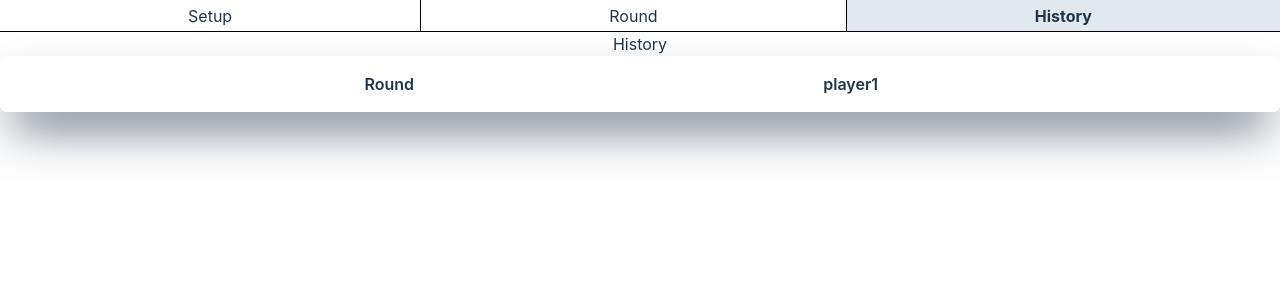
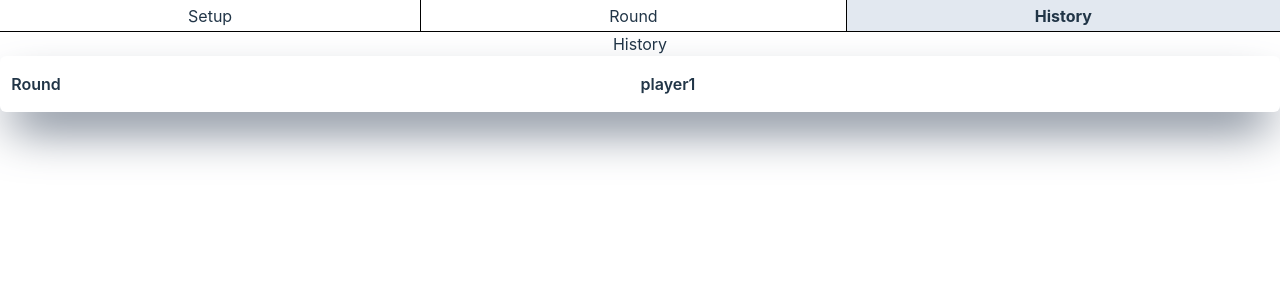
Before and after one commit to maldestor95/score, a Vue app: page / in a window 1280 px wide. Both pictures are taken after a click on the element "History". Shown: the top 300 px of the page. Built offline with nearby package versions, Linux system fonts and the light colour scheme.

Commit message:
history: update style

```diff
--- a/src/pages/wizard/history.vue
+++ b/src/pages/wizard/history.vue
@@ -1,16 +1,20 @@
 <template>
   <div>History</div>
-  <container class="flex flex-row justify-evenly">
-    <div class="w-20 font-semibold">
+  <container class="grid grid-cols-[56px_1fr]">
+    <div class="font-semibold">
       <div>Round</div>
       <div v-for="(item, index) in store.getRoundNumber" :key="index">
         {{ item }}
       </div>
     </div>
-    <div v-for="(player, playerId) in store.userList" :key="playerId" class="w-40">
-      <div class="font-semibold">{{ player.name }}</div>
-      <div v-for="roundIScore in player.scorePerRound">
-        {{ roundIScore }}
+    <div class="overflow-x-scroll">
+      <div class="flex flex-row gap-2 md:justify-evenly alternateBlue">
+        <div v-for="(player, playerId) in store.userList" :key="playerId" class="w-32">
+          <div class="font-semibold">{{ player.name }}</div>
+          <div v-for="roundIScore in player.scorePerRound">
+            {{ roundIScore }}
+          </div>
+        </div>
       </div>
     </div>
   </container>
@@ -22,4 +26,8 @@ import container from "../../components/container.vue";
 const store = useScoreStore();
 </script>
 
-<style scoped></style>
+<style scoped>
+.alternateBlue > :nth-child(even) {
+  @apply bg-blue-400 text-white px-2;
+}
+</style>
```
